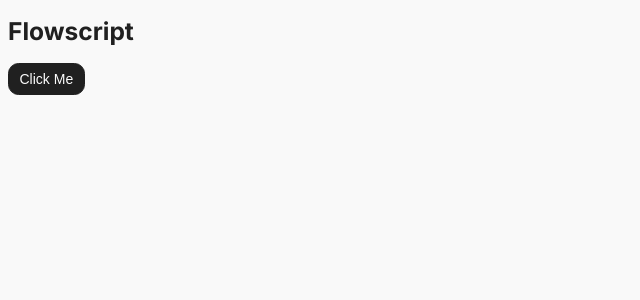
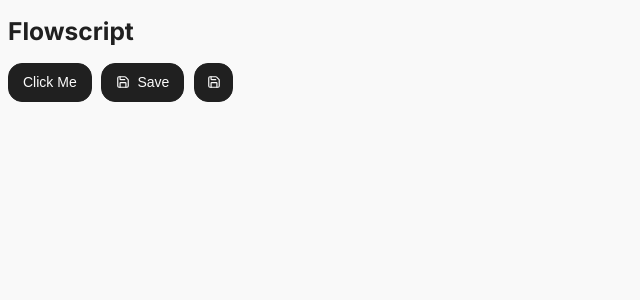
Before and after one commit to domingasp/flowscript, a Vue app: page / in a window 1280 px wide. Shown: the top 300 px of the page, without its empty margins (0-640 px from the left). Built offline with nearby package versions, Linux system fonts and the light colour scheme; a web font is replaced by a local one.

Commit message:
Icon support in button

```diff
--- a/package.json
+++ b/package.json
@@ -17,6 +17,7 @@
     "@radix-ui/colors": "^3.0.0",
     "@vueuse/core": "^14.1.0",
     "class-variance-authority": "^0.7.1",
+    "lucide-vue-next": "^0.562.0",
     "vue": "^3.5.13",
     "vue-router": "^4.6.4"
   },
--- a/src/components/Button.vue
+++ b/src/components/Button.vue
@@ -1,8 +1,12 @@
 <script setup lang="ts">
 import { cva, VariantProps } from "class-variance-authority";
+import { useSlots } from "vue";
 
 const button = cva("button", {
 	variants: {
+		icon: {
+			true: "icon",
+		},
 		variant: {
 			default: "default",
 		},
@@ -19,25 +23,45 @@
 		variant: "default",
 	}
 );
+
+const slots = useSlots();
 </script>
 
 <template>
-  <button v-bind="$attrs" :class="button({ variant })">
+	<button v-bind="$attrs"
+		:class="button({ variant, icon: !!slots.icon && !slots.default })"
+		class="button">
+		<slot name="icon" />
 		<slot />
 	</button>
 </template>
 
 <style lang="scss" scoped>
 .button {
-  padding-inline: $spacing-md;
-  padding-block: $spacing-sm;
-  border-radius: $radius-lg;
+	@include user-select(none);
+	flex-shrink: 0;
+
+	padding-inline: $spacing-lg;
+	padding-block: $spacing-md;
+	border-radius: $radius-xl;
 	font-size: $font-size-md;
 	font-weight: $font-weight-medium;
 	border: solid 1px;
+	display: flex;
+	align-items: center;
+	justify-content: center;
+	gap: $spacing-sm;
+	font-size: 1rem;
 
 	transition: background-color $transition-duration-sm,
 		border-color $transition-duration-sm, outline $transition-duration-sm;
+}
+
+.icon {
+	--button-height: 2.785rem;
+	width: var(--button-height);
+	height: var(--button-height);
+	padding: 0;
 }
 
 .default {
--- a/src/features/example/Example.vue
+++ b/src/features/example/Example.vue
@@ -1,7 +1,30 @@
 <script setup lang="ts">
+import { Save } from "lucide-vue-next";
+
 import Button from "../../components/Button.vue";
 </script>
 
 <template>
-  <Button @click="console.log('Clicked')">Click Me</Button>
+	<div class="wrapper">
+		<Button @click="console.log('Clicked')">Click Me</Button>
+		<Button>
+			<template v-slot:icon>
+				<Save />
+			</template>
+			Save
+		</Button>
+		<Button>
+			<template v-slot:icon>
+				<Save />
+			</template>
+		</Button>
+	</div>
 </template>
+
+<style lang="scss" scoped>
+.wrapper {
+	display: flex;
+	flex-direction: row;
+	gap: $spacing-md;
+}
+</style>
--- /dev/null
+++ b/src/styles/_mixins.scss
@@ -0,0 +1,4 @@
+@mixin user-select($value: none) {
+  -webkit-user-select: $value;
+  user-select: $value;
+}
--- a/src/styles/_variables.scss
+++ b/src/styles/_variables.scss
@@ -5,7 +5,7 @@
 
 $spacing-xs: 0.25rem;
 $spacing-sm: 0.5rem;
-$spacing-md: 0.75rem;
+$spacing-md: 0.7rem;
 $spacing-lg: 1rem;
 $spacing-xl: 1.5rem;
 $spacing-2xl: 2rem;
--- a/src/styles/globals.scss
+++ b/src/styles/globals.scss
@@ -11,3 +11,8 @@
 *:focus-visible {
   outline: 3px solid var(--focus);
 }
+
+.lucide {
+  width: 1em;
+  height: 1em;
+}
--- a/src/views/FlowscriptView.vue
+++ b/src/views/FlowscriptView.vue
@@ -3,6 +3,6 @@
 </script>
 
 <template>
-  <h1>Flowscript</h1>
-  <Example />
+	<h1>Flowscript</h1>
+	<Example />
 </template>
--- a/vite.config.ts
+++ b/vite.config.ts
@@ -10,7 +10,10 @@
   css: {
     preprocessorOptions: {
       scss: {
-        additionalData: `@use "@/styles/_variables.scss" as *;`,
+        additionalData: `
+					@use "@/styles/_variables.scss" as *;
+					@use "@/styles/_mixins.scss" as *;
+				`,
       },
     },
   },
```
Also changed, not shown: src/App.vue (+5 -5 lines), 1 other file (tests, documents, lock files or other folders). Lines whose indentation alone changed are shown as unchanged.
